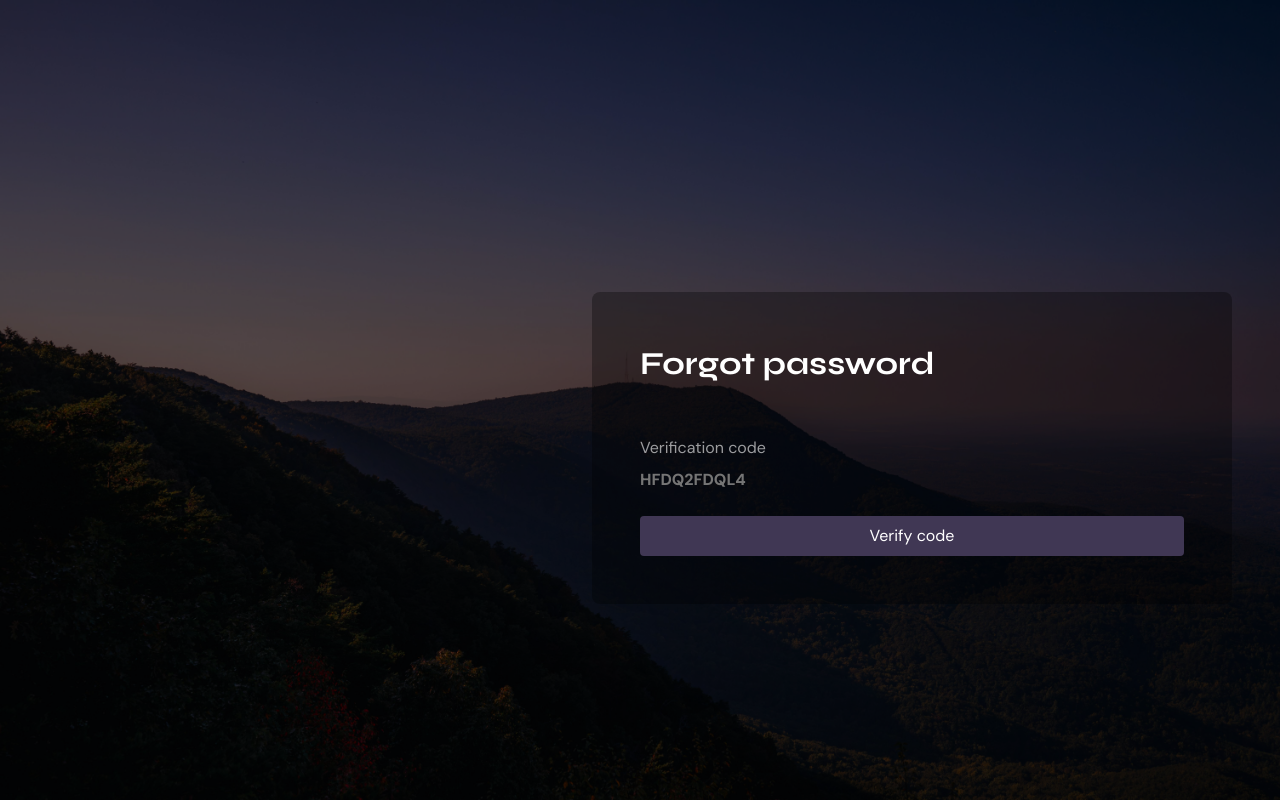
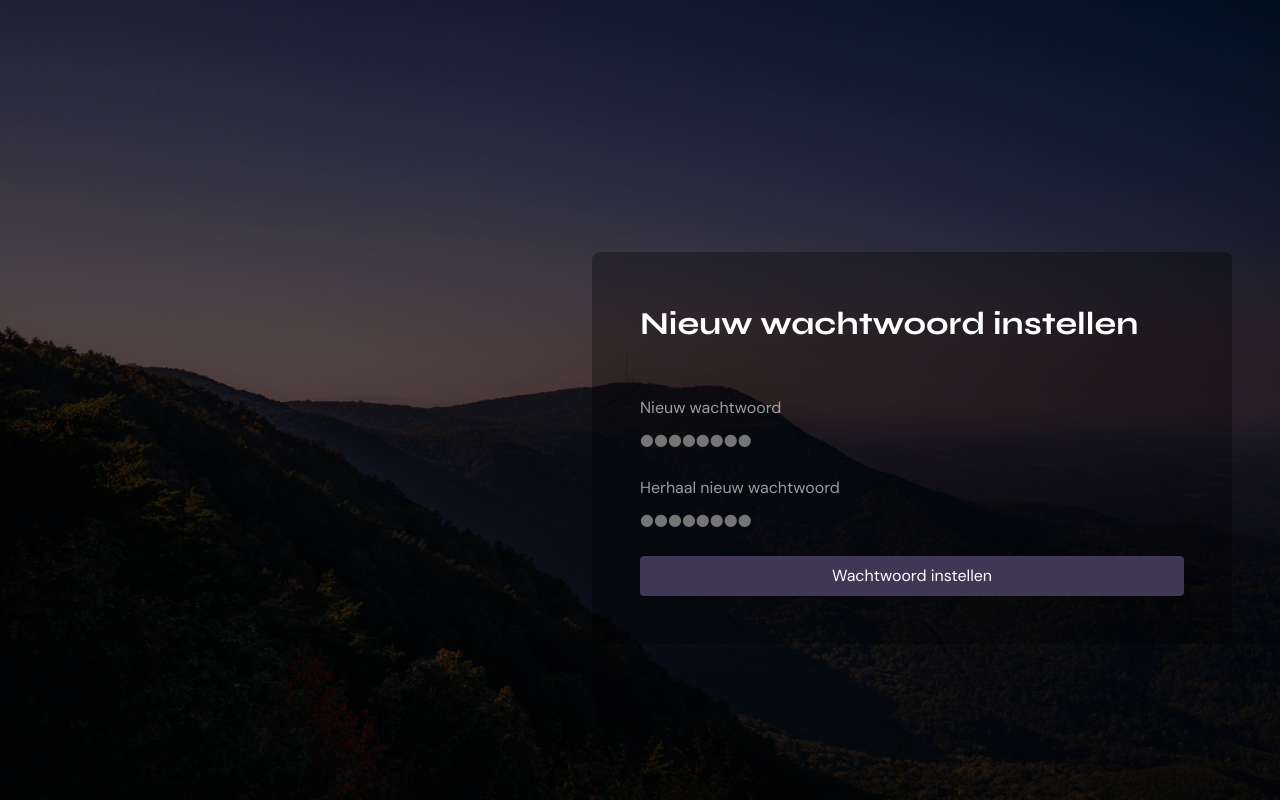
Before and after one commit to Jonasdebruyne/GLINT_frontend, a Vue app: page /newPassword in a window 1280 px wide. Built offline with nearby package versions, Linux system fonts and the light colour scheme.

Commit message:
feat: forgotPassword done

```diff
--- a/src/views/ForgotPassword.vue
+++ b/src/views/ForgotPassword.vue
@@ -14,14 +14,12 @@ const isValidEmail = (email: string) => {
   return re.test(email);
 };
 
-// Haal email op vanuit query parameter wanneer de component laadt
 onMounted(() => {
   if (route.query.email) {
     email.value = route.query.email as string;
   }
 });
 
-// Functie om de reset e-mail te sturen
 const sendMail = async () => {
   if (!isValidEmail(email.value)) {
     errorMessage.value = "Voer een geldig e-mailadres in.";
@@ -35,8 +33,7 @@ const sendMail = async () => {
     );
 
     if (response && response.status >= 200 && response.status < 300) {
-      errorMessage.value = ""; // Reset foutmelding
-      // Navigeer naar verificatiepagina met e-mail als query parameter
+      errorMessage.value = "";
       router.push({ path: "/verificationCode", query: { email: email.value } });
     } else {
       errorMessage.value = "Er is een onverwachte fout opgetreden.";
@@ -51,7 +48,6 @@ const sendMail = async () => {
   }
 };
 
-// Functie om de verificatiecode te verifiëren
 const verifyCode = async () => {
   if (!verificationCode.value) {
     errorMessage.value = "Voer de verificatiecode in.";
@@ -61,12 +57,12 @@ const verifyCode = async () => {
   try {
     const response = await axios.post(
       "http://localhost:3000/api/v1/users/verify-code",
-      { code: verificationCode.value, email: email.value } // Voeg het e-mailadres toe aan de payload
+      { code: verificationCode.value, email: email.value }
     );
 
     if (response && response.status >= 200 && response.status < 300) {
-      errorMessage.value = ""; // Reset foutmelding
-      router.push("/reset-password"); // Navigeer naar reset-password pagina
+      errorMessage.value = "";
+      router.push("/reset-password");
     } else {
       errorMessage.value = "Er is een onverwachte fout opgetreden.";
     }
--- a/src/views/NewPassword.vue
+++ b/src/views/NewPassword.vue
@@ -3,78 +3,60 @@ import { ref, onMounted } from "vue";
 import { useRouter, useRoute } from "vue-router";
 import axios from "axios";
 
-const verificationCode = ref("");
+const email = ref("");
+const newPassword = ref("");
+const repeatNewPassword = ref("");
 const errorMessage = ref("");
 const router = useRouter();
-const route = useRoute(); // Voor toegang tot routeparameters
+const route = useRoute();
 
-const email = ref(""); // Hier slaan we het emailadres op
-
-// Functie om te controleren of de code geldig is
-const isValidCode = (code: string) => {
-  return code.trim() !== ""; // Zorg ervoor dat de code niet leeg is
-};
-
-// Haal het emailadres op bij het laden van het component
 onMounted(() => {
   if (route.query.email) {
     email.value = route.query.email as string;
-    console.log("Email opgehaald van URL:", email.value);
-  } else {
-    console.log("Geen email gevonden in de URL.");
   }
 });
 
-// Functie om de verificatiecode te versturen
-const verifyCode = async () => {
-  console.log("Verificatiecode ingevoerd:", verificationCode.value);
+const updatePassword = async () => {
+  if (newPassword.value !== repeatNewPassword.value) {
+    errorMessage.value = "Wachtwoorden komen niet overeen.";
+    return;
+  }
 
-  if (!isValidCode(verificationCode.value)) {
-    errorMessage.value = "Voer een geldige verificatiecode in.";
-    console.log("Ongeldige code ingevoerd.");
+  if (newPassword.value.length < 8) {
+    errorMessage.value = "Het wachtwoord moet minimaal 8 tekens lang zijn.";
     return;
   }
 
   try {
-    console.log("Verificatiecode en email worden verzonden naar de server...");
     const response = await axios.post(
-      "http://localhost:3000/api/v1/users/verify-code",
+      "http://localhost:3000/api/v1/users/reset-password",
       {
-        code: verificationCode.value,
         email: email.value,
+        newPassword: newPassword.value,
       }
     );
 
-    console.log("Serverrespons ontvangen:", response.status);
     if (response.status === 200) {
-      console.log(
-        "Verificatiecode correct, navigeren naar nieuwe wachtwoordpagina."
-      );
-      router.push("/newPassword"); // Navigatie naar de nieuwe wachtwoordpagina
+      router.push("/login");
     } else {
-      errorMessage.value = "De verificatiecode is ongeldig.";
-      console.log("Ongeldige verificatiecode van de server ontvangen.");
+      errorMessage.value = "Er is een onverwachte fout opgetreden.";
     }
   } catch (error) {
-    console.log("Fout bij het verifiëren van de code:", error);
     if (axios.isAxiosError(error) && error.response) {
-      // Specifieke foutafhandeling op basis van de statuscode
       switch (error.response.status) {
         case 400:
-          errorMessage.value = "Ongeldige verificatiecode.";
+          errorMessage.value = "Ongeldig verzoek.";
           break;
         case 404:
-          errorMessage.value = "Verificatiecode niet gevonden.";
+          errorMessage.value = "Gebruiker niet gevonden.";
           break;
         default:
           errorMessage.value =
-            "Er is een fout opgetreden bij het verifiëren van de code.";
+            "Er is een fout opgetreden bij het instellen van het wachtwoord.";
           break;
       }
-      console.log("Serverfout:", error.response.status, error.response.data);
     } else {
-      errorMessage.value = "Er is een netwerkfout opgetreden.";
-      console.log("Netwerkfout of andere fout:", error);
+      errorMessage.value = "Netwerkfout.";
     }
   }
 };
@@ -84,22 +66,32 @@ const verifyCode = async () => {
   <div class="container">
     <div class="overlay">
       <div class="elements">
-        <h1>Forgot password</h1>
-        <form @submit.prevent="verifyCode">
+        <h1>Nieuw wachtwoord instellen</h1>
+        <form @submit.prevent="updatePassword">
           <div class="column">
-            <label for="verificationCode">Verification code</label>
+            <label for="newPassword">Nieuw wachtwoord</label>
             <input
-              id="verificationCode"
-              v-model="verificationCode"
-              type="text"
-              placeholder="HFDQ2FDQL4"
+              id="newPassword"
+              v-model="newPassword"
+              type="password"
+              placeholder="●●●●●●●●"
+              required
+            />
+          </div>
+          <div class="column">
+            <label for="repeatNewPassword">Herhaal nieuw wachtwoord</label>
+            <input
+              id="repeatNewPassword"
+              v-model="repeatNewPassword"
+              type="password"
+              placeholder="●●●●●●●●"
               required
             />
           </div>
 
           <p v-if="errorMessage" class="error">{{ errorMessage }}</p>
 
-          <button class="submitBtn" type="submit">Verify code</button>
+          <button class="submitBtn" type="submit">Wachtwoord instellen</button>
         </form>
       </div>
     </div>
--- a/src/views/VerificationCode.vue
+++ b/src/views/VerificationCode.vue
@@ -3,40 +3,29 @@ import { ref, onMounted } from "vue";
 import { useRouter, useRoute } from "vue-router";
 import axios from "axios";
 
+const email = ref("");
 const verificationCode = ref("");
 const errorMessage = ref("");
 const router = useRouter();
-const route = useRoute(); // Voor toegang tot routeparameters
+const route = useRoute();
 
-const email = ref(""); // Hier slaan we het emailadres op
-
-// Functie om te controleren of de code geldig is
 const isValidCode = (code: string) => {
-  return code.trim() !== ""; // Zorg ervoor dat de code niet leeg is
+  return code.trim() !== "";
 };
 
-// Haal het emailadres op bij het laden van het component
 onMounted(() => {
   if (route.query.email) {
     email.value = route.query.email as string;
-    console.log("Email opgehaald van URL:", email.value);
-  } else {
-    console.log("Geen email gevonden in de URL.");
   }
 });
 
-// Functie om de verificatiecode te versturen
 const verifyCode = async () => {
-  console.log("Verificatiecode ingevoerd:", verificationCode.value);
-
   if (!isValidCode(verificationCode.value)) {
     errorMessage.value = "Voer een geldige verificatiecode in.";
-    console.log("Ongeldige code ingevoerd.");
     return;
   }
 
   try {
-    console.log("Verificatiecode en email worden verzonden naar de server...");
     const response = await axios.post(
       "http://localhost:3000/api/v1/users/verify-code",
       {
@@ -45,20 +34,13 @@ const verifyCode = async () => {
       }
     );
 
-    console.log("Serverrespons ontvangen:", response.status);
     if (response.status === 200) {
-      console.log(
-        "Verificatiecode correct, navigeren naar nieuwe wachtwoordpagina."
-      );
-      router.push("/newPassword"); // Navigatie naar de nieuwe wachtwoordpagina
+      router.push({ path: "/newPassword", query: { email: email.value } });
     } else {
       errorMessage.value = "De verificatiecode is ongeldig.";
-      console.log("Ongeldige verificatiecode van de server ontvangen.");
     }
   } catch (error) {
-    console.log("Fout bij het verifiëren van de code:", error);
     if (axios.isAxiosError(error) && error.response) {
-      // Specifieke foutafhandeling op basis van de statuscode
       switch (error.response.status) {
         case 400:
           errorMessage.value = "Ongeldige verificatiecode.";
@@ -71,10 +53,8 @@ const verifyCode = async () => {
             "Er is een fout opgetreden bij het verifiëren van de code.";
           break;
       }
-      console.log("Serverfout:", error.response.status, error.response.data);
     } else {
       errorMessage.value = "Er is een netwerkfout opgetreden.";
-      console.log("Netwerkfout of andere fout:", error);
     }
   }
 };
```
